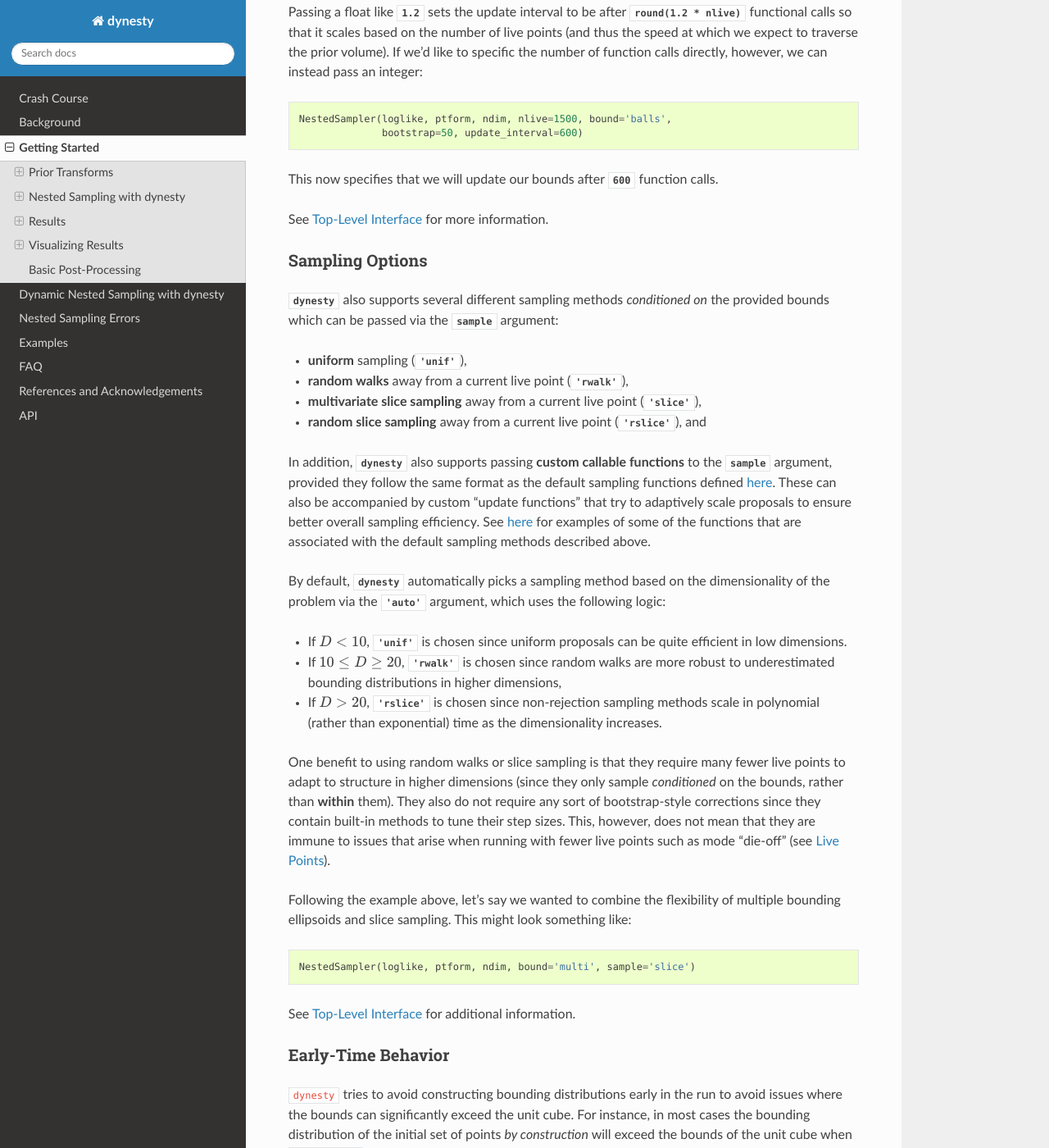
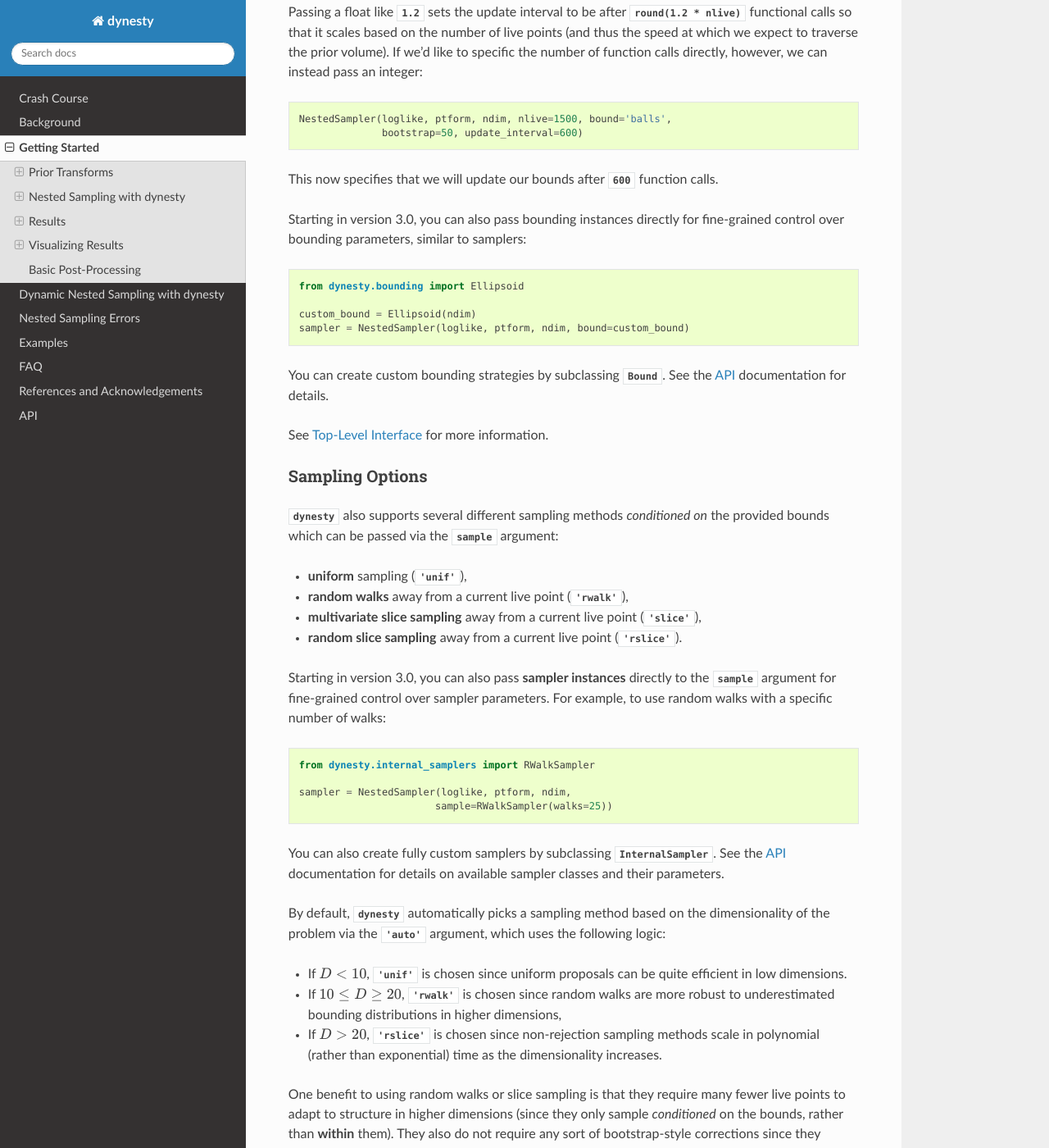
Before and after one commit to joshspeagle/dynesty, a Sphinx documentation site: the page built from docs/source/quickstart.rst, in a window 1280 px wide and 1400 px high, scrolled down 4848 px. Shown: the whole window at 82% size. Built offline with Sphinx 7.4.7 and the Read the Docs theme 3.1.0, drawn with Linux system fonts in a browser that asks for light colours; the version number is read from the project's files by our own code; some of the changed text lies outside the part shown.

Commit message:
update the docs the docs building requirements

```diff
--- a/docs/requirements.txt
+++ b/docs/requirements.txt
@@ -2,5 +2,5 @@
 scipy
 matplotlib
 numpydoc
-sphinx<=6.2.1
+sphinx
 sphinx_rtd_theme
--- a/docs/source/dynamic.rst
+++ b/docs/source/dynamic.rst
@@ -528,7 +528,7 @@
                              'samples_u', 'samples_it', 'logl', 'logzerr',
                              'eff', 'logwt']
 
-    Dynamic Nested Sampling: ['niter', 'samples_n', 'batch_bounds',
+    Dynamic Nested Sampling: ['niter', 'samples_n', 'batch_logl_bounds',
                               'information', 'samples_id', 'batch_nlive',
                               'bound_iter', 'logz', 'bound', 'ncall',
                               'samples_bound', 'logvol', 'logwt', 'samples',
@@ -544,7 +544,7 @@
 
 * `batch_nlive`: tracks the number of live points added in a given batch.
 
-* `batch_bounds`: the log-likelihood bounds used to allocate samples in a
+* `batch_logl_bounds`: the log-likelihood bounds used to allocate samples in a
   given batch.
 
 Let's now examine two edge cases by changing the arguments passed to the weight
--- a/docs/source/quickstart.rst
+++ b/docs/source/quickstart.rst
@@ -274,6 +274,17 @@
 This now specifies that we will update our bounds after `600` function
 calls.
 
+Starting in version 3.0, you can also pass bounding instances directly for
+fine-grained control over bounding parameters, similar to samplers::
+
+    from dynesty.bounding import Ellipsoid
+
+    custom_bound = Ellipsoid(ndim)
+    sampler = NestedSampler(loglike, ptform, ndim, bound=custom_bound)
+
+You can create custom bounding strategies by subclassing
+:class:`~dynesty.bounding.Bound`. See the :ref:`API` documentation for details.
+
 See :ref:`Top-Level Interface` for more information.
 
 Sampling Options
@@ -288,19 +299,22 @@
 
 * **multivariate slice sampling** away from a current live point (`'slice'`),
 
-* **random slice sampling** away from a current live point (`'rslice'`), and
+* **random slice sampling** away from a current live point (`'rslice'`).
 
 
-In addition, `dynesty` also supports passing **custom callable functions**
-to the `sample` argument, provided they follow the same format as the
-default sampling functions defined `here
-<https://github.com/joshspeagle/dynesty/blob/master/py/dynesty/sampling.py>`__.
-These can also be accompanied by custom "update functions" that try to
-adaptively scale proposals to ensure better overall sampling efficiency.
-See `here
-<https://github.com/joshspeagle/dynesty/blob/master/py/dynesty/nestedsamplers.py>`__
-for examples of some of the functions that are associated with the default
-sampling methods described above.
+Starting in version 3.0, you can also pass **sampler instances** directly to
+the `sample` argument for fine-grained control over sampler parameters.
+For example, to use random walks with a specific number of walks::
+
+    from dynesty.internal_samplers import RWalkSampler
+
+    sampler = NestedSampler(loglike, ptform, ndim,
+                           sample=RWalkSampler(walks=25))
+
+You can also create fully custom samplers by subclassing
+:class:`~dynesty.internal_samplers.InternalSampler`. See the
+:ref:`API` documentation for details on available sampler classes
+and their parameters.
 
 By default, `dynesty` automatically picks a sampling method
 based on the dimensionality of the problem via the `'auto'` argument, which
@@ -333,6 +347,46 @@
     NestedSampler(loglike, ptform, ndim, bound='multi', sample='slice')
 
 See :ref:`Top-Level Interface` for additional information.
+
+Custom Sampler Instances (New in 3.0)
+--------------------------------------
+
+Starting in version 3.0, you can pass sampler instances directly to gain
+fine-grained control over sampler parameters. The available sampler classes
+are:
+
+* :class:`~dynesty.internal_samplers.UniformBoundSampler` - uniform sampling
+  within bounds
+* :class:`~dynesty.internal_samplers.RWalkSampler` - random walk sampling
+* :class:`~dynesty.internal_samplers.SliceSampler` - multivariate slice sampling
+* :class:`~dynesty.internal_samplers.RSliceSampler` - random slice sampling
+
+For example, to use random walks with 50 steps instead of the default::
+
+    from dynesty.internal_samplers import RWalkSampler
+
+    sampler = NestedSampler(loglike, ptform, ndim,
+                           sample=RWalkSampler(walks=50))
+
+Or to use slice sampling with more slices::
+
+    from dynesty.internal_samplers import SliceSampler
+
+    sampler = NestedSampler(loglike, ptform, ndim,
+                           sample=SliceSampler(slices=10))
+
+You can also create entirely custom samplers by subclassing
+:class:`~dynesty.internal_samplers.InternalSampler`. Your custom sampler
+needs to implement:
+
+* `__init__()`: Initialize sampler parameters
+* `prepare_sampler()`: Prepare arguments for sampling
+* `sample()`: A static method that performs the actual sampling
+* `tune()`: Update sampler parameters based on acceptance statistics
+* `citations`: A property returning citation information
+
+See the :ref:`API` documentation for full details on the
+:class:`~dynesty.internal_samplers.InternalSampler` interface.
 
 Early-Time Behavior
 -------------------
@@ -480,6 +534,30 @@
 If you specify logl_args, and ptform_args when creating the Pool *AND* in the sampler
 those will be concatenated.
 
+Saving Likelihood Evaluation History (New in 3.0)
+--------------------------------------------------
+
+Starting in version 3.0, you can save all likelihood function evaluations to
+an HDF5 file for detailed analysis and debugging. This works even when using
+parallel sampling::
+
+    sampler = NestedSampler(loglike, ptform, ndim,
+                           save_evaluation_history=True,
+                           history_filename='likelihood_evaluations.h5')
+    sampler.run_nested()
+
+The HDF5 file will contain datasets with all evaluated points in both the
+unit cube (`evaluation_u`) and parameter space (`evaluation_v`), along with
+their corresponding log-likelihood values (`evaluation_logl`). This can be
+useful for visualizing the sampling behavior and diagnosing potential issues.
+
+You can read the saved data using::
+
+    import h5py
+
+    with h5py.File('likelihood_evaluations.h5', 'r') as f:
+        eval_v = f['evaluation_v'][:]
+        eval_logl = f['evaluation_logl'][:]
 
 Running Internally
 ------------------
@@ -498,12 +576,13 @@
 
 * a fixed number of likelihood calls (`maxcall`),
 
-* a maximum log-likelihood `(logl_max`),
+* a maximum log-likelihood `(logl_max`), and
 
-* a specified :math:`\Delta \ln \hat{\mathcal{Z}}_i` tolerance (`dlogz`), and
+* a specified :math:`\Delta \ln \hat{\mathcal{Z}}_i` tolerance (`dlogz`).
 
-* a specified Effective Sample Size
-  (`ESS <https://en.wikipedia.org/wiki/Effective_sample_size>`_) (`n_effective`).
+Note: the Effective Sample Size (`ESS <https://en.wikipedia.org/wiki/Effective_sample_size>`_)
+stopping criterion (`n_effective`) is available for :ref:`Dynamic Nested Sampling`
+but was removed from the static `NestedSampler` in version 3.0.
 
 For instance, running one of the examples above would produce output like:
 
@@ -628,6 +707,17 @@
 This can be extremely useful if you would like to manipulate the results
 in real-time, generate plots, save intermediate outputs, etc.
 
+Note: Starting in version 3.0, the iterator returns an `IteratorResult` object
+instead of a tuple. You can access iteration information using attributes::
+
+    for res in sampler.sample(dlogz=0.5):
+        # Access attributes directly
+        print(f"logz: {res.logz}, ncall: {res.ncall}, eff: {res.eff}")
+
+The available attributes include `worst`, `ustar`, `vstar`, `loglstar`, `logvol`,
+`logwt`, `logz`, `logzvar`, `h`, `nc`, `worst_it`, `boundidx`, `bounditer`,
+`eff`, `delta_logz`, and `blob` (if using blobs).
+
 Combining Runs
 --------------
 
@@ -739,10 +829,13 @@
 
 * `logz`: the cumulative evidence at each iteration (sample),
 
-* `logzerr`: the estimated error (standard deviation) on `logz`, and
+* `logzerr`: the estimated error (standard deviation) on `logz`,
 
 * `information`: the estimated "information" (see :ref:`Priors in
-  Nested Sampling`) at each iteration (sample).
+  Nested Sampling`) at each iteration (sample), and
+
+* `proposal_stats`: statistics from the internal sampler including acceptance
+  and rejection counts and tuning information (new in version 3.0).
 
 If the bounding distributions are also saved (the default behavior), then the
 following quantities are also provided:
```
Also changed, not shown: docs/source/index.rst (+5 -4 lines).
